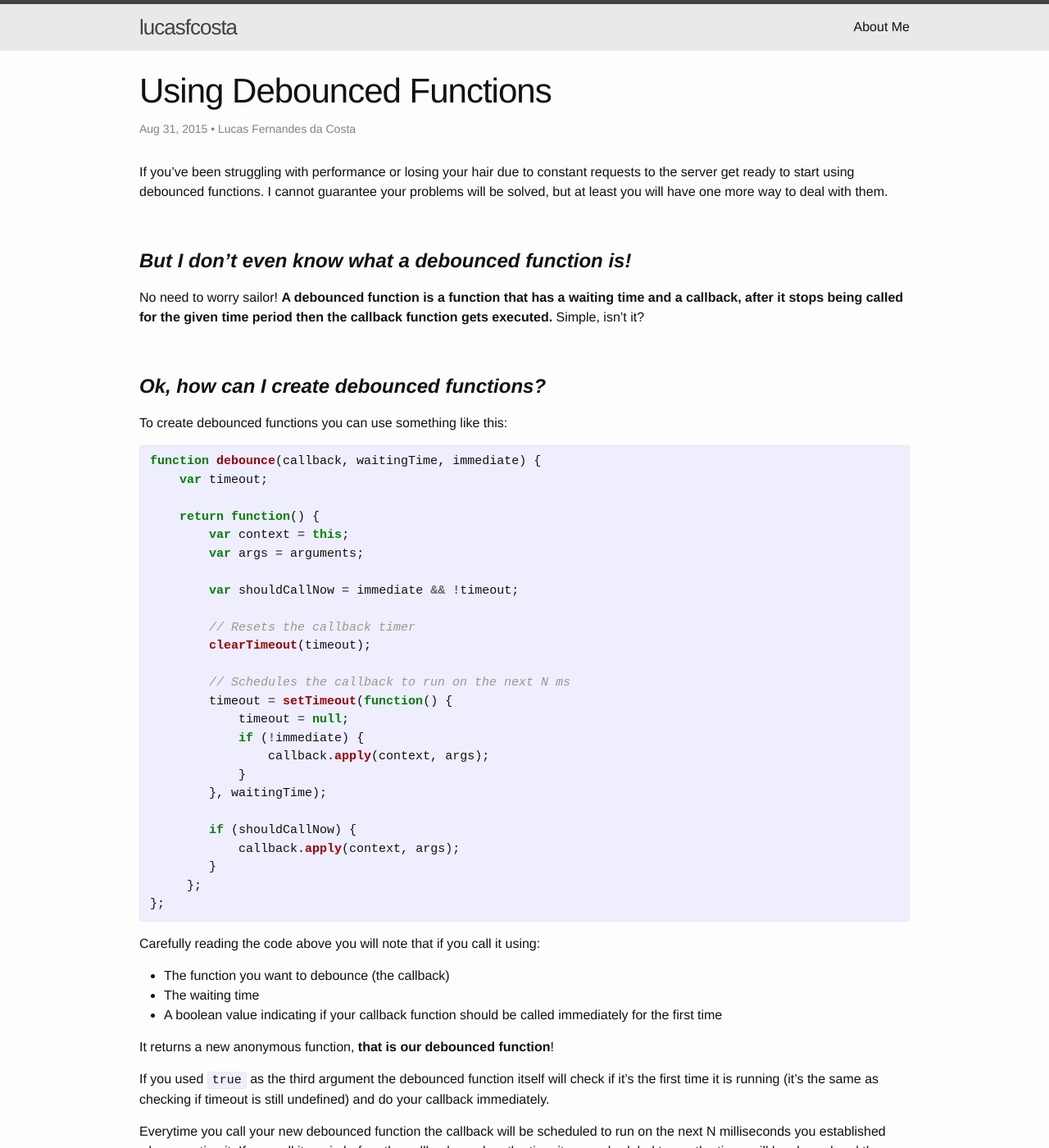
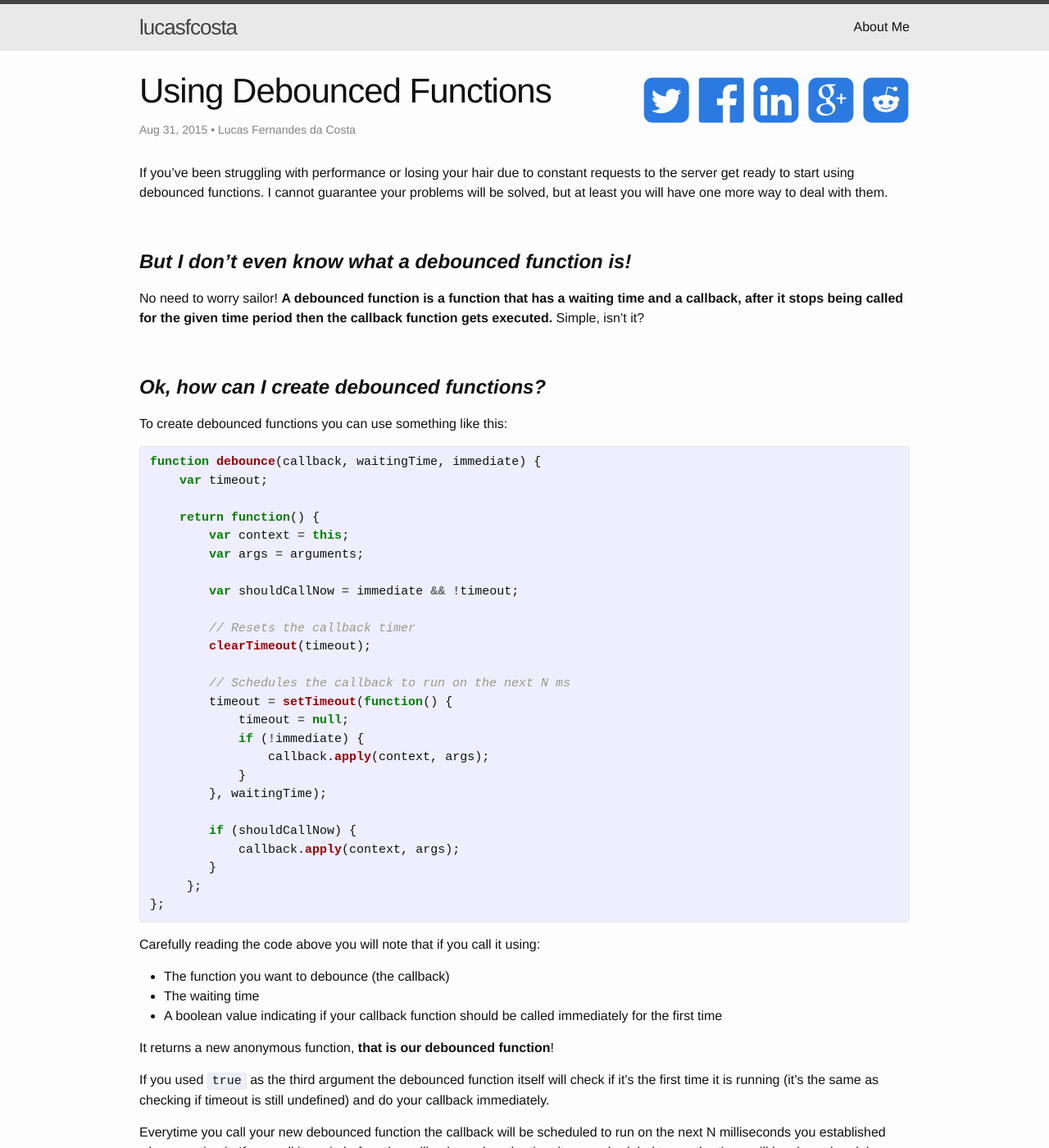
Before and after one commit to lucasfcosta/blog, a Jekyll site: the page built from _posts/2015-08-31-Using-Debounced-Functions.markdown, in a window 1280 px wide and 1400 px high. Shown: the whole window at 82% size. Built offline with Jekyll 4.4.1, drawn with Linux system fonts in a browser that asks for light colours; comment, search, counter and statistics services are not loaded.

Commit message:
Adding share buttons. Closes #3.

```diff
--- a/_layouts/post.html
+++ b/_layouts/post.html
@@ -4,8 +4,22 @@ layout: default
 <div class="post">
 
   <header class="post-header">
-    <h1 class="post-title">{{ page.title }}</h1>
-    <p class="post-meta">{{ page.date | date: "%b %-d, %Y" }}{% if page.author %} • {{ page.author }}{% endif %}{% if page.meta %} • {{ page.meta }}{% endif %}</p>
+
+    <span class="title-line">
+      <h1 class="post-title">{{ page.title }}</h1>
+      <span class="share-buttons">
+        <a href="https://twitter.com/intent/tweet?text={{ page.title }}&url={{ site.url }}{{ page.url }}&via={{ site.twitter_username }}&related={{ site.twitter_username }}" rel="nofollow" target="_blank" title="Share on Twitter"><i class="fa fa-twitter-square fa-2x"></i></a>
+        <a href="https://facebook.com/sharer.php?u={{ site.url }}{{ page.url }}" rel="nofollow" target="_blank" title="Share on Facebook"><i class="fa fa-facebook-official fa-2x"></i></a>
+        <a href="http://www.linkedin.com/shareArticle?mini=true&url={{ site.url }}{{ page.url }}&title={{ page.title }}&summary={{ site.url }}&source={{ site.url }}" rel="nofollow" target="_blank" title="Share on LinkedIn"><i class="fa fa-linkedin-square fa-2x"></i></a>
+        <a href="https://plus.google.com/share?url={{ site.url }}{{ page.url }}" rel="nofollow" target="_blank" title="Share on Google+"><i class="fa fa-google-plus-square fa-2x"></i></a>
+        <a href="http://www.reddit.com/submit?url={{ site.url }}{{ page.url }}&title={{ page.title }}" rel="nofollow" target="_blank" title="Share on Google+"><i class="fa fa-reddit-square fa-2x"></i></a>
+      </span>
+    </span>
+
+    <div class="post-meta">{{ page.date | date: "%b %-d, %Y" }}{% if page.author %} • {{ page.author }}{% endif %}{% if page.meta %} • {{ page.meta }}{% endif %}
+
+
+    </div>
   </header>
 
   <article class="post-content">
--- a/_sass/_layout.scss
+++ b/_sass/_layout.scss
@@ -188,14 +188,9 @@
 .post-meta {
     font-size: $small-font-size;
     color: $grey-color;
-}
 
-.comment-count {
-    display: block;
-    margin-top: -1em;
-    &,
-    &:visited {
-        color: $grey-color;
+    @include media-query($on-laptop) {
+        margin-top: 1em;
     }
 }
 
@@ -213,6 +208,7 @@
 }
 
 .post-title {
+    display: inline;
     font-size: 42px;
     letter-spacing: -1px;
     line-height: 1;
@@ -220,6 +216,11 @@
     @include media-query($on-laptop) {
         font-size: 36px;
     }
+}
+
+.title-line {
+    display: block;
+    margin-bottom: 1em;
 }
 
 .post-content {
@@ -287,7 +288,7 @@
     }
 
     .active {
-        background: #C6E0F3;
+        background: #C6.1E0F3;
         border-color: #53AADC;
     }
 
@@ -304,3 +305,19 @@ strong {
 .comments {
     margin-top: 5em;
 }
+
+.share-buttons {
+    letter-spacing: 0.05em;
+    display: inline-block;
+    float: right;
+    font-size: 2em;
+
+    @include media-query($on-laptop) {
+        float: none;
+        display: block;
+        text-align: center;
+        font-size: 1.3em;
+        margin-top: 0.8em;
+        margin-bottom: 0.5em;
+    }
+}
```
Also changed, not shown: other parts of _layouts/post.html (+15 -0 lines).
